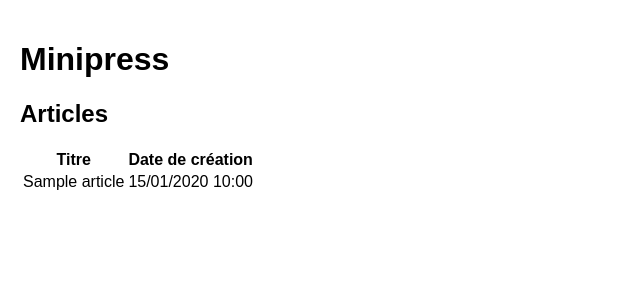
After one commit to BOUDOUAH-Ilias/SAE-Atelier-Dev-Mobile, a PHP site: the page made by minipress/src/webui/views/list.article.twig in a window 1280 px wide. The commit adds this page. Shown: the top 300 px of the page, without its empty margins (0-640 px from the left). Run offline with PHP 8.4, Linux system fonts and the light colour scheme; the template is opened without the code that fills it: most values are stand-ins (such as "Sample title", 1, 10 or a date in 2020); some libraries are stand-ins or nearby versions.

Commit message:
feat: Ajout de l'action ShowListArticleAction pour utiliser GestionArticleService et afficher les articles

```diff
--- a/minipress/src/application_core/application/useCases/GestionArticleService.php
+++ b/minipress/src/application_core/application/useCases/GestionArticleService.php
@@ -19,7 +19,11 @@ class GestionArticleService implements GestionArticleServiceInterface{
         $article->save();
     }
 
-    public function getArticle() : array{
+    public function getArticleDesc(): array {
+        return Article::orderBy('date_creation', 'desc')->get()->toArray();
+    }
+
+     public function getArticle(): array {
         return Article::all()->toArray();
     }
 }
--- a/minipress/src/application_core/application/useCases/GestionArticleServiceInterface.php
+++ b/minipress/src/application_core/application/useCases/GestionArticleServiceInterface.php
@@ -8,4 +8,9 @@ interface GestionArticleServiceInterface{
 
     public function createArticle(string $titre, ?string $resume, string $contenu, bool $publie, ?string $imageUrl, int $idCategorie, int $idAuteur): void;
 
+    public function getArticleDesc(): array;
+
+        public function getArticle(): array;
+
+
 }
--- /dev/null
+++ b/minipress/src/webui/views/list.article.twig
@@ -0,0 +1,28 @@
+{% extends "home.html.twig" %}
+
+{% block title %}Liste des articles – Minipress{% endblock %}
+
+{% block content %}
+<h2>Articles</h2>
+
+{% if articles is empty %}
+    <p>Aucun article pour le moment.</p>
+{% else %}
+    <table>
+        <thead>
+            <tr>
+                <th>Titre</th>
+                <th>Date de création</th>
+            </tr>
+        </thead>
+        <tbody>
+            {% for article in articles %}
+            <tr>
+                <td>{{ article.titre }}</td>
+                <td>{{ article.date_creation|date('d/m/Y H:i') }}</td>
+            </tr>
+            {% endfor %}
+        </tbody>
+    </table>
+{% endif %}
+{% endblock %}
```
Also changed, not shown: minipress/src/webui/actions/ShowListArticleAction.php (added, +21 -0 lines).
